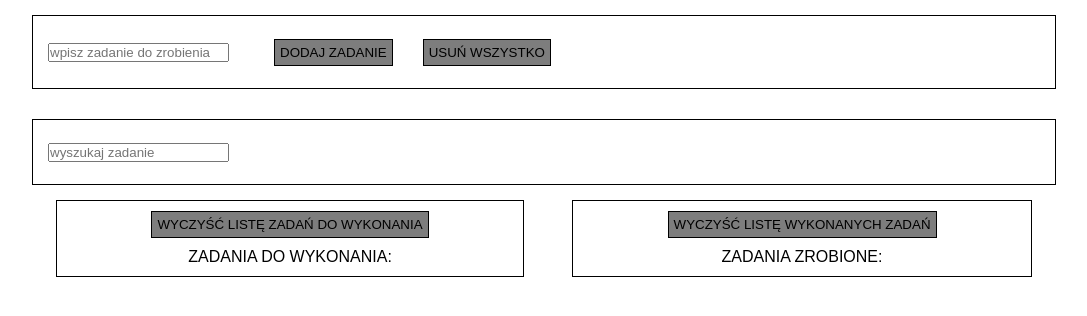
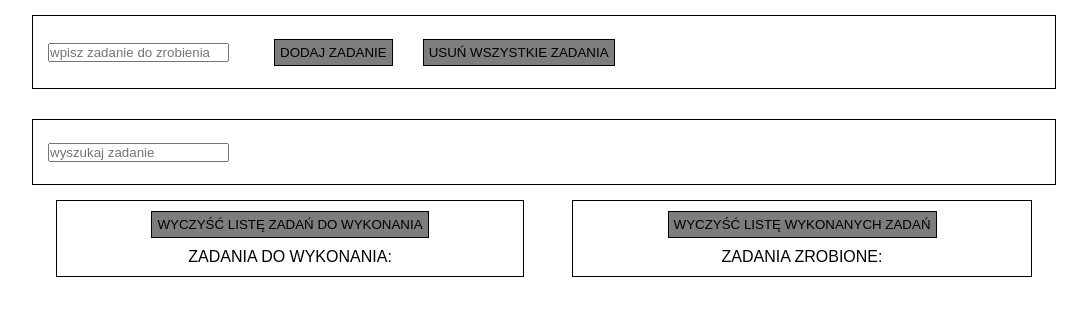
Before and after one commit to wasiak93/To-do-list, a plain HTML site: page index.html in a window 1280 px wide. Shown: the whole page, without its empty margins (96-1183 px from the left). Drawn offline with Linux system fonts and the light colour scheme.

```diff
--- a/index.html
+++ b/index.html
@@ -15,7 +15,7 @@
       <form action="">
         <input class="write" type="text" placeholder="wpisz zadanie do zrobienia">
         <button class="add">Dodaj zadanie</button>
-        <button class="clear-all">usuń wszystko</button>
+        <button class="clear-all">usuń wszystkie zadania</button>
       </form>
       <div class="modificate">
         <input class="search" type="text" placeholder="wyszukaj zadanie">
```
